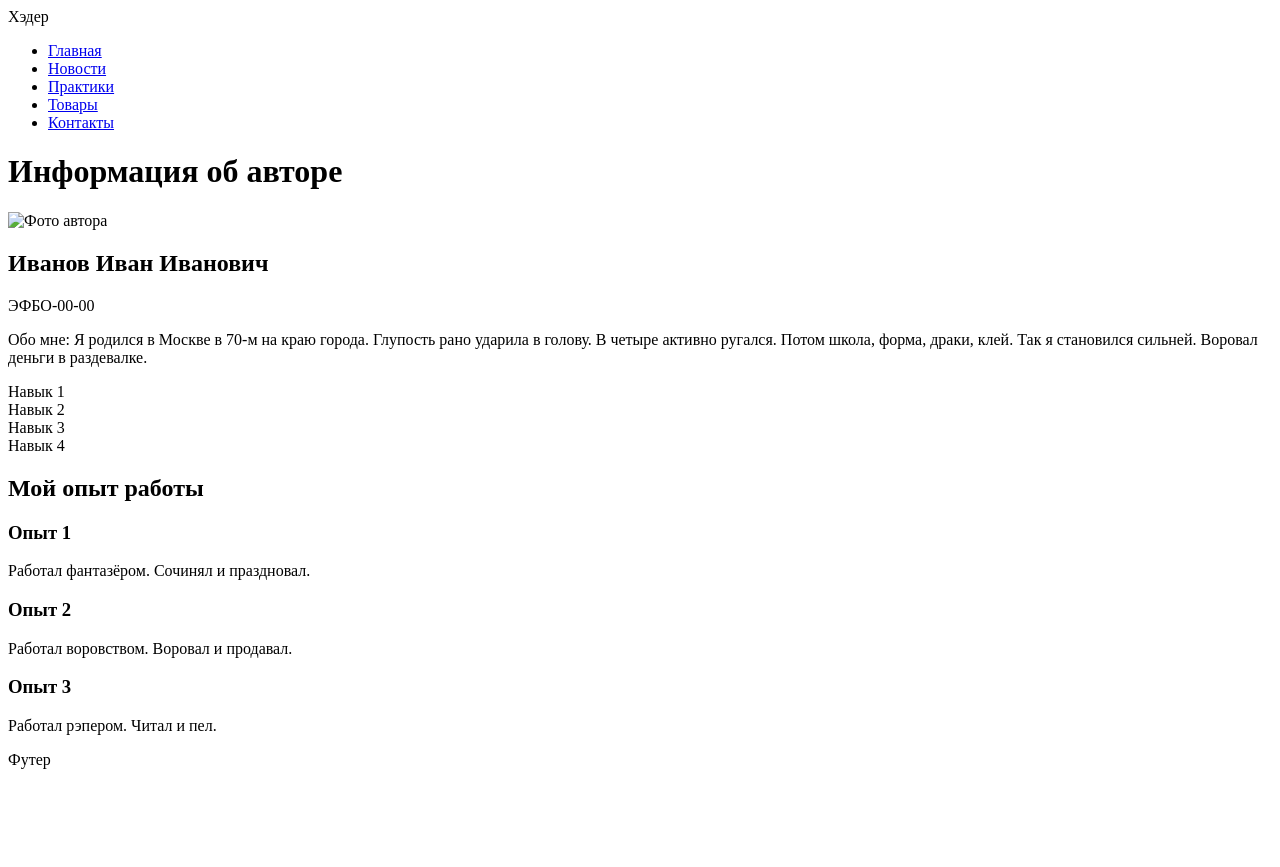
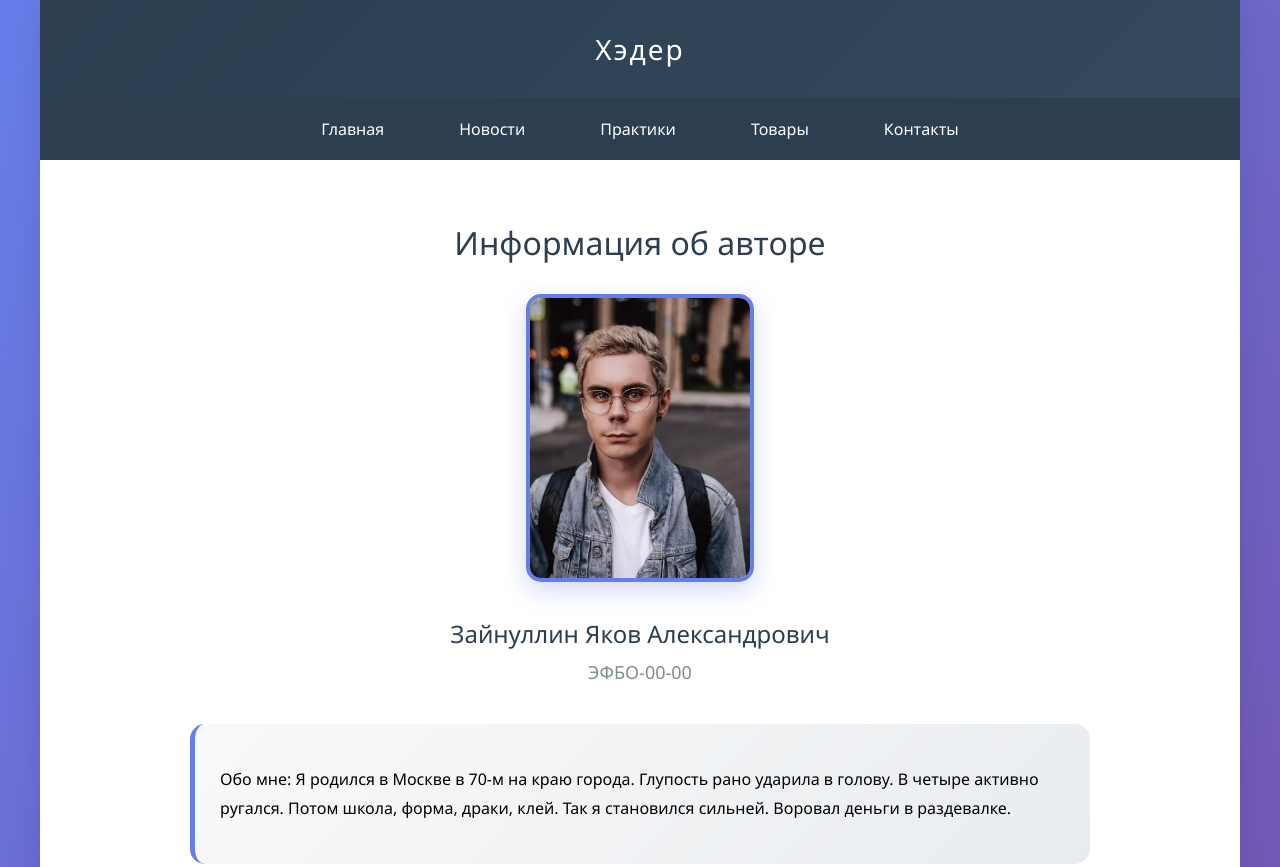
Before and after one commit to nizi52/front-back, a plain HTML site: page index.html in a window 1280 px wide. Shown: the top 867 px of the page. Before the commit the page ends 800 px from the top, so only its background shows below. Drawn offline with Linux system fonts and the light colour scheme.

Commit message:
fix structure

```diff
--- a/index.html
+++ b/index.html
@@ -4,7 +4,7 @@
 		<meta charset="UTF-8">
 		<meta name="viewport" content="width=device-width, initial-scale=1.0">
 		<title>Семестровая работа</title>
-		<link rel="stylesheet" href="style/styles.css">
+		<link rel="stylesheet" href="styles/style.css">
 	</head>
 	<body>
 		<div class="page-container">
@@ -21,8 +21,8 @@
 			<div class="content">
 				<div class="profile-header">
 					<h1 class="profile-title">Информация об авторе</h1>
-					<img class="profile-photo" src="images/photo.png" alt="Фото автора">
-					<h2 class="profile-name">Иванов Иван Иванович</h2>
+					<img class="profile-photo" src="images/photo.jpg" alt="Фото автора">
+					<h2 class="profile-name">Зайнуллин Яков Александрович</h2>
 					<p class="profile-group">ЭФБО-00-00</p>
 				</div>
 
--- /dev/null
+++ b/styles/style.css
@@ -0,0 +1,180 @@
+
+body {
+    font-family: 'Segoe UI', Tahoma, Geneva, Verdana, sans-serif;
+    margin: 0;
+    padding: 0;
+    background: linear-gradient(135deg, #667eea 0%, #764ba2 100%);
+    min-height: 100vh;
+}
+
+.page-container {
+    max-width: 1200px;
+    margin: 0 auto;
+    background: white;
+    min-height: 100vh;
+    box-shadow: 0 0 30px rgba(0,0,0,0.1);
+}
+
+.header {
+    background: linear-gradient(135deg, #2c3e50 0%, #34495e 100%);
+    color: white;
+    text-align: center;
+    padding: 30px;
+    font-size: 28px;
+    font-weight: 300;
+    letter-spacing: 2px;
+}
+
+.nav {
+    background: #2c3e50;
+    padding: 20px 0;
+}
+
+.nav-list {
+    list-style: none;
+    margin: 0;
+    padding: 0;
+    display: flex;
+    justify-content: center;
+    gap: 25px;
+}
+
+.nav-item {
+    margin: 0;
+}
+
+.nav-link {
+    color: white;
+    text-decoration: none;
+    padding: 12px 25px;
+    border-radius: 25px;
+    transition: all 0.3s ease;
+    font-weight: 500;
+}
+
+.nav-link:hover {
+    background: rgba(255,255,255,0.1);
+    transform: translateY(-2px);
+}
+
+.content {
+    padding: 40px;
+    max-width: 900px;
+    margin: 0 auto;
+}
+
+.profile-header {
+    text-align: center;
+    margin-bottom: 40px;
+}
+
+.profile-title {
+    font-size: 32px;
+    color: #2c3e50;
+    margin-bottom: 10px;
+    font-weight: 300;
+}
+
+.profile-photo {
+    width: 220px;
+    height: 280px;
+    border-radius: 15px;
+    object-fit: cover;
+    margin: 20px auto;
+    border: 4px solid #667eea;
+    box-shadow: 0 8px 25px rgba(102, 126, 234, 0.3);
+}
+
+.profile-name {
+    font-size: 24px;
+    color: #2c3e50;
+    margin: 10px 0;
+    font-weight: 500;
+}
+
+.profile-group {
+    font-size: 18px;
+    color: #7f8c8d;
+    margin: 5px 0;
+}
+
+.about-me {
+    background: linear-gradient(135deg, #f8f9fa 0%, #e9ecef 100%);
+    padding: 25px;
+    border-radius: 15px;
+    margin: 30px 0;
+    border-left: 5px solid #667eea;
+    font-size: 16px;
+    line-height: 1.8;
+}
+
+.skills-container {
+    display: flex;
+    justify-content: center;
+    flex-wrap: wrap;
+    gap: 15px;
+    margin: 30px 0;
+}
+
+.skill-tag {
+    background: linear-gradient(135deg, #4facfe 0%, #00f2fe 100%);
+    color: white;
+    padding: 12px 25px;
+    border-radius: 25px;
+    font-weight: 600;
+    font-size: 14px;
+    box-shadow: 0 4px 15px rgba(79, 172, 254, 0.3);
+    transition: all 0.3s ease;
+}
+
+.skill-tag:hover {
+    transform: translateY(-3px);
+    box-shadow: 0 6px 20px rgba(79, 172, 254, 0.4);
+}
+
+.experience-section {
+    margin-top: 50px;
+}
+
+.section-title {
+    font-size: 28px;
+    color: #2c3e50;
+    text-align: center;
+    margin-bottom: 30px;
+    font-weight: 300;
+}
+
+.experience-card {
+    background: white;
+    padding: 25px;
+    margin: 20px 0;
+    border-radius: 12px;
+    box-shadow: 0 5px 20px rgba(0,0,0,0.08);
+    border-left: 4px solid #667eea;
+    transition: transform 0.3s ease;
+}
+
+.experience-card:hover {
+    transform: translateX(5px);
+}
+
+.experience-title {
+    font-size: 20px;
+    color: #2c3e50;
+    margin: 0 0 10px 0;
+    font-weight: 600;
+}
+
+.experience-desc {
+    color: #7f8c8d;
+    line-height: 1.6;
+    margin: 0;
+}
+
+.footer {
+    background: linear-gradient(135deg, #2c3e50 0%, #34495e 100%);
+    color: white;
+    text-align: center;
+    padding: 30px;
+    margin-top: 50px;
+}
```
Also changed, not shown: pages/contacts.html (+23 -17 lines), pages/goods.html (+26 -21 lines), pages/news.html (+27 -22 lines), images/photo.jpg (added), style/style.css (deleted).
